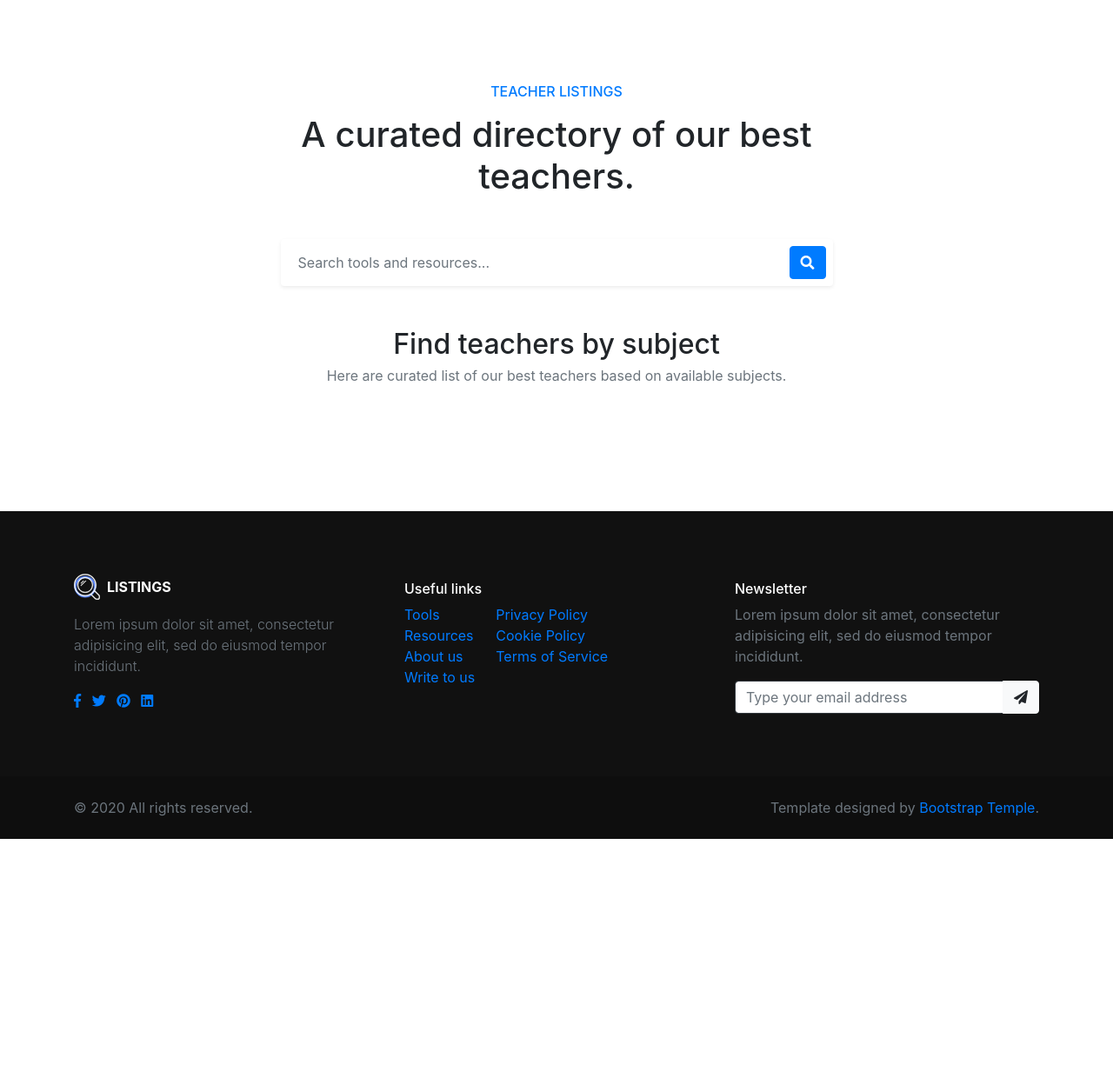
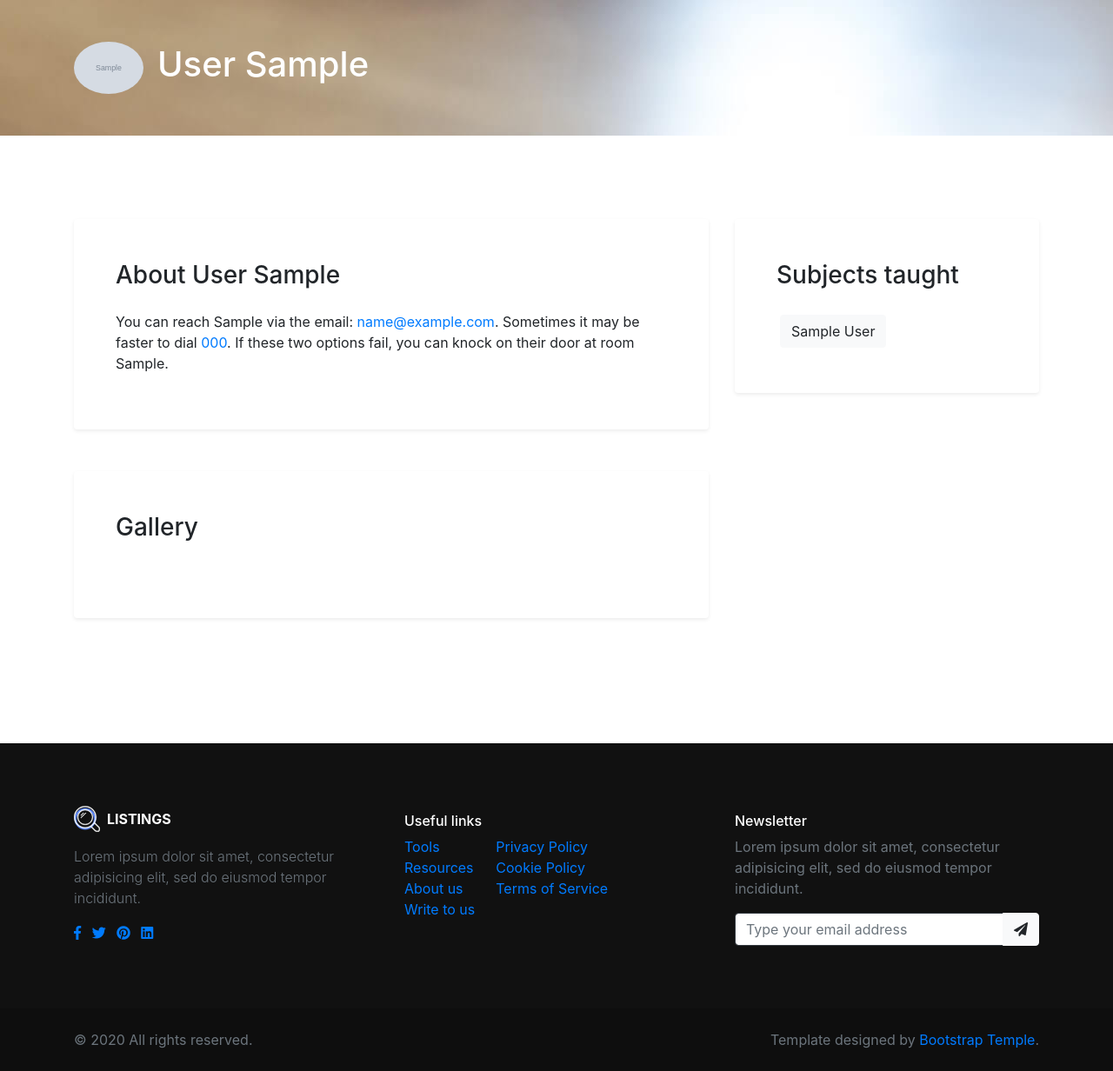
Before and after one commit to tushortz/ppmg-tech-test, a Django app: page /teachers/1 in a window 1280 px wide. Shown: the part 78-1310 px from the top of the page at 87% size. Before the commit the page ends 1043 px from the top, so only its background shows below. Run offline with Django 3.2, Linux system fonts and the light colour scheme; a user stored in the database is signed in; tables that the repository leaves empty hold one stand-in row (values such as "Sample post"); grey boxes marked "Sample" are stand-in pictures; some libraries are stand-ins or nearby versions.

Commit message:
updated readme and teacher detail page

```diff
--- a/home/templates/home/index.html
+++ b/home/templates/home/index.html
@@ -25,7 +25,7 @@
 <section class="py-5">
   <div class="container pb-5">
     <header class="text-center mb-5">
-      <h2 class="mb-1">Find teachers by subject</h2>
+      <h2 class="mb-1">Find teachers by subject taught</h2>
       <p class="text-muted text-small">Here are curated list of our best teachers based on available subjects.</p>
     </header>
     <div class="row text-center">
--- a/teacher/templates/teacher/detail.html
+++ b/teacher/templates/teacher/detail.html
@@ -2,41 +2,59 @@
 {% load static %}
 
 {% block body %}
-<section class="py-5">
-  <div class="container pt-5">
-    <div class="row">
-      <div class="col-lg-7 mx-auto text-center">
-        <p class="h6 text-uppercase text-primary mb-3">Teacher Listings</p>
-        <h1 class="mb-5">A curated directory of our best teachers.</h1>
-        <form class="p-2 rounded shadow-sm bg-white" action="#">
-          <div class="input-group">
-            <input class="form-control border-0 mr-2" type="search" placeholder="Search tools and resources...">
-            <div class="input-group-append rounded">
-              <button class="btn btn-primary rounded" type="submit"><i class="fas fa-search"></i></button>
-            </div>
+<section class="hero d-flex align-items-end py-5 bg-cover bg-center"
+  style="background: url({% static 'img/tool-detail-bg.jpg' %})">
+  <div class="container index-forward py-5 py-lg-0">
+    <div class="row align-items-end">
+      <div class="col-lg-7 mb-4 mb-lg-0">
+        <div class="media align-items-center"><img class="rounded-circle" src="{{teacher.image_url}}"
+            alt="{{teacher}} image" width="80">
+          <div class="media-body ml-3">
+            <h1 class="text-white">{{teacher}}</h1>
           </div>
-        </form>
+        </div>
       </div>
     </div>
   </div>
 </section>
 
-<section class="pb-5">
-  <div class="container pb-5">
-    <header class="text-center mb-5">
-      <h2 class="mb-1">Find teachers by subject</h2>
-      <p class="text-muted text-small">Here are curated list of our best teachers based on available subjects.</p>
-    </header>
-    <div class="row text-center">
-      {% for teacher in teachers %}
-      <div class="col-lg-3 px-lg-2">
-        <div class="categories-item card border-0 shadow mb-4 reset-anchor hover-transition">
-          <div class="card-body px-4 py-5">
-            <h2 class="h5"> <a class="stretched-link reset-anchor-inherit" href="#">{{teacher}}</a></h2>
+<section class="py-5">
+  <div class="container py-5">
+    <div class="row">
+      <div class="col-lg-8 mb-5 mb-lg-0">
+        <!-- About-->
+        <div class="card border-0 shadow-sm mb-4 mb-lg-5 p-2 p-lg-0">
+          <div class="card-body p-lg-5">
+            <h2 class="h3 mb-4">About {{teacher}}</h2>
+            <p>You can reach {{teacher.first_name}} via the email: <a href="mailto:{{teacher.email}}">{{teacher.email}}</a>. Sometimes it may be faster to dial <a href="tel:{{teacher.phone_no}}">{{teacher.phone_no}}</a>. If these two options fail, you can knock on their door at room {{teacher.room_no}}.</p>
+          </div>
+        </div>
+        <!-- Gallery-->
+        <div class="card border-0 shadow-sm mb-4 mb-lg-5 p-2 p-lg-0">
+          <div class="card-body p-lg-5">
+            <h2 class="h3 mb-4">Gallery</h2>
+            <div class="rounded overflow-hidden mb-3">
+              <div class="owl-carousel tool-gallery-slider" data-slider-id="1">
+                <a class="d-block" href="" data-lightbox="tool-gallery"
+                  title="{{teacher}} image"><img class="img-fluid" src="{{teacher.image_url}}" alt="{{teacher}} image"></a>
+              </div>
+            </div>
           </div>
         </div>
       </div>
-      {% endfor %}
+      <div class="col-lg-4">
+        <!-- Categories widget-->
+        <div class="card border-0 shadow-sm mb-4 mb-lg-5 p-2 p-lg-0">
+          <div class="card-body p-lg-5">
+            <h2 class="h3 mb-4">Subjects taught</h2>
+            <ul class="list-inline mb-0">
+              {% for subject in teacher.subjects_taught.all %}
+              <li class="list-inline-item m-1"><a class="btn btn-light" href="{% url 'teacher:list-by-subject' subject.name %}">{{subject.name}}</a></li>
+              {% endfor %}
+            </ul>
+          </div>
+        </div>
+      </div>
     </div>
   </div>
 </section>
--- a/teacher/templates/teacher/index.html
+++ b/teacher/templates/teacher/index.html
@@ -15,7 +15,7 @@
         <div class="categories-item card border-0 shadow mb-4 reset-anchor hover-transition">
           <div class="card-body px-4 py-5">
             <img src="{{teacher.image_url}}" alt="{{teacher}} image" class="img img-fluid">
-            <h2 class="h5"> <a class="stretched-link reset-anchor-inherit" href="#">{{teacher}}</a></h2>
+            <h2 class="h5"> <a class="stretched-link reset-anchor-inherit" href="{% url 'teacher:detail' teacher.id %}">{{teacher}}</a></h2>
           </div>
         </div>
       </div>
--- a/teacher/urls.py
+++ b/teacher/urls.py
@@ -1,11 +1,11 @@
-from django.urls import path
+from django.urls import path, re_path
 from teacher import views as teacher_view
 
 
 app_name = "teacher"
 
 urlpatterns = [
-    path('subject/<slug:subject>', view=teacher_view.TeacherListBySubject.as_view(), name='list-by-subject'),
+    re_path(r'subject/(?P<subject>[-a-zA-Z0-9_\s]+)$', view=teacher_view.TeacherListBySubject.as_view(), name='list-by-subject'),
     path('<int:pk>', view=teacher_view.TeacherDetail.as_view(), name='detail'),
     path('', view=teacher_view.Index.as_view(), name='index'),
 ]
```
Also changed, not shown: README.md.
